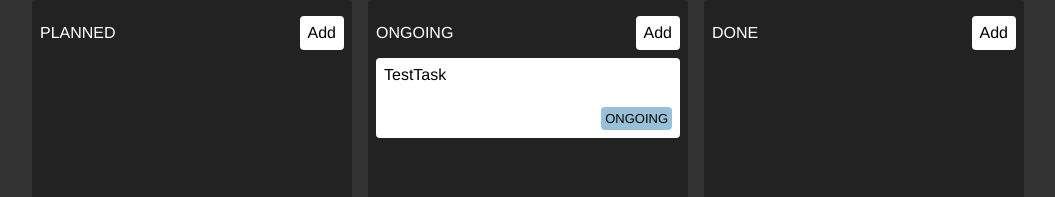
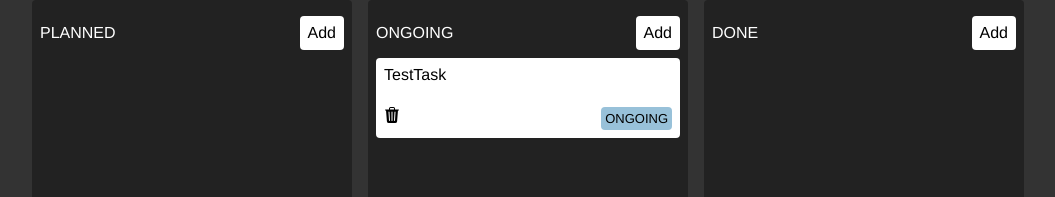
Before and after one commit to prathu9/kanban-zustand, a React (Vite) app: page / in a window 1280 px wide. Shown: the top 197 px of the page, without its empty margins (112-1167 px from the left). Built offline with nearby package versions, Linux system fonts and the light colour scheme.

Commit message:
added delete icon in task

```diff
--- a/src/components/Task.css
+++ b/src/components/Task.css
@@ -13,6 +13,10 @@
 .bottomWrapper{
     display: flex;
     justify-content: space-between;
+}
+
+.deleteIconWrapper{
+    cursor: pointer;
 }
 
 .status{
--- a/src/components/Task.tsx
+++ b/src/components/Task.tsx
@@ -1,6 +1,7 @@
 import classNames from "classnames"
 import "./Task.css"
 import { useStore } from "../store"
+import {BsFillTrash3Fill} from "react-icons/bs"
 
 type TaskProps = {
     title: string
@@ -13,7 +14,9 @@ const Task = ({title}: TaskProps) =>{
         <div className="task">
             <div>{task!.title}</div>
             <div className="bottomWrapper">
-                <div></div>
+                <div className="deleteIconWrapper">
+                    <BsFillTrash3Fill onClick={() => console.log("check")}/>
+                </div>
                 <div className={classNames('status',task!.state)}>{task!.state}</div>
             </div>
         </div>
```
